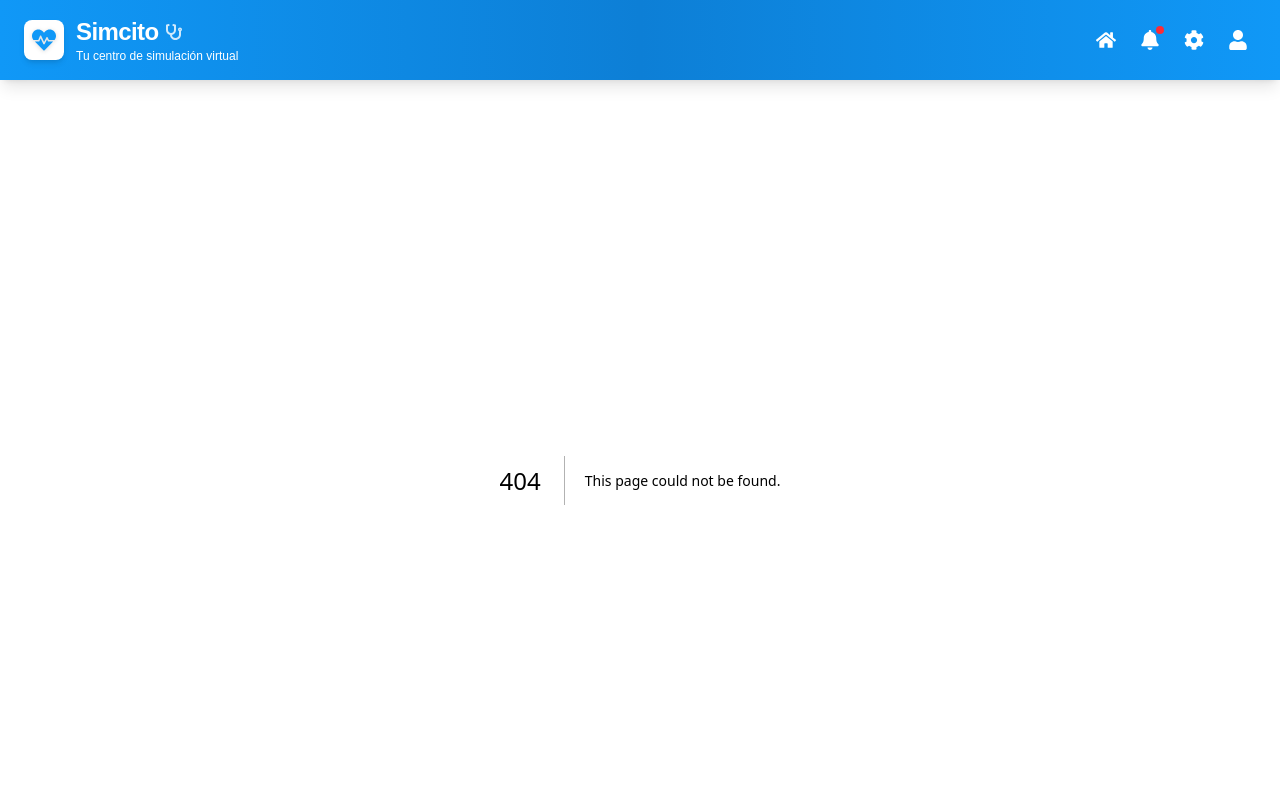
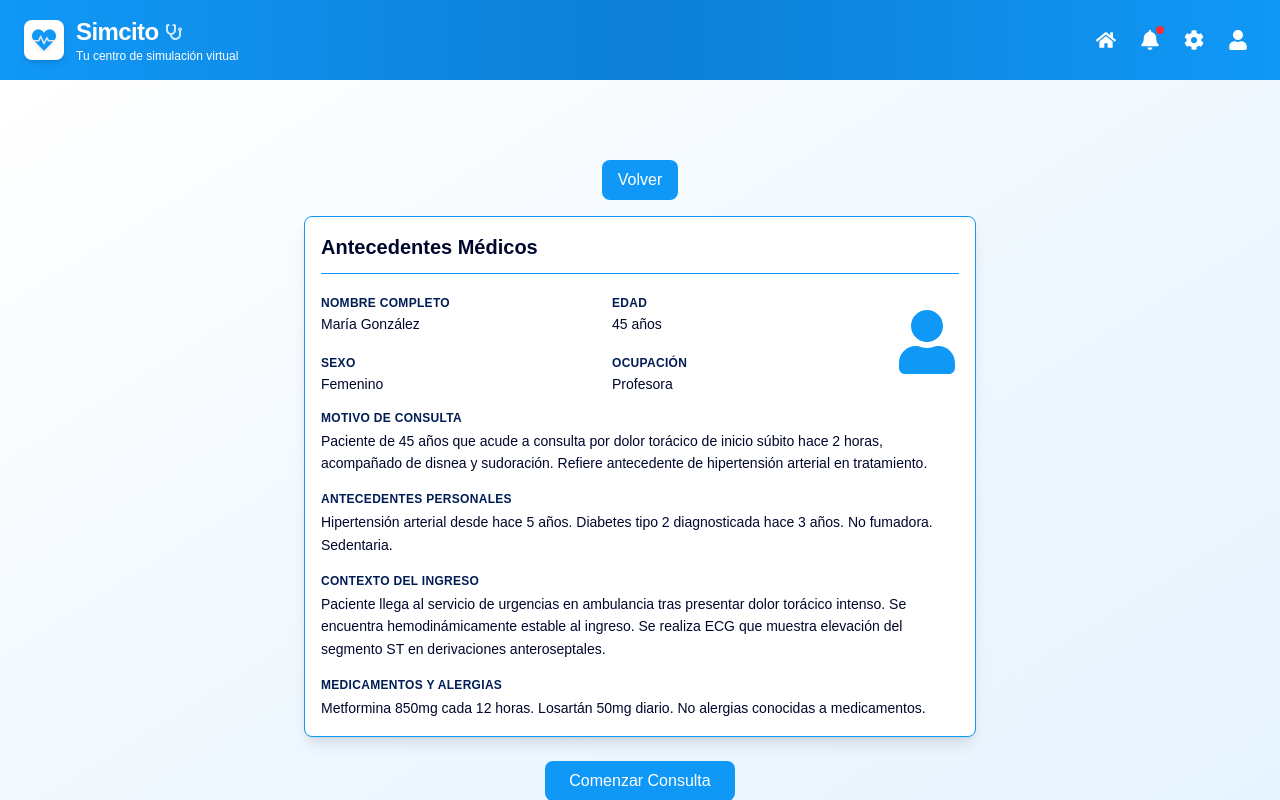
Before and after one commit to fcocea/hack-platanus-13, a Next.js app: page /casos-clinicos in a window 1280 px wide. Before the commit this address had no page. Built offline with nearby package versions, Linux system fonts and the light colour scheme.

Commit message:
feat: home page v1 done

```diff
--- /dev/null
+++ b/app/casos-clinicos/page.tsx
@@ -0,0 +1,56 @@
+"use client";
+
+import { useRouter } from "next/navigation";
+import AntecedentesMedicos from "../components/medical-history/AntecedentesMedicos";
+
+export default function CasosClinicosPage() {
+  const router = useRouter();
+
+  // Datos de ejemplo del paciente
+  const pacienteData = {
+    nombre: "María González",
+    edad: 45,
+    sexo: "Femenino",
+    ocupacion: "Profesora",
+    motivoConsulta: "Paciente de 45 años que acude a consulta por dolor torácico de inicio súbito hace 2 horas, acompañado de disnea y sudoración. Refiere antecedente de hipertensión arterial en tratamiento.",
+    antecedentesPersonales: "Hipertensión arterial desde hace 5 años. Diabetes tipo 2 diagnosticada hace 3 años. No fumadora. Sedentaria.",
+    contextoIngreso: "Paciente llega al servicio de urgencias en ambulancia tras presentar dolor torácico intenso. Se encuentra hemodinámicamente estable al ingreso. Se realiza ECG que muestra elevación del segmento ST en derivaciones anteroseptales.",
+    medicamentosYAlergias: "Metformina 850mg cada 12 horas. Losartán 50mg diario. No alergias conocidas a medicamentos."
+  };
+
+  return (
+    <div className="min-h-screen bg-gradient-to-br from-[#ffffff] via-[#f0f8ff] to-[#e6f3ff] flex flex-col">
+      <div className="flex-1 flex flex-col items-center justify-center p-4">
+        <div className="mb-4">
+          <button
+            onClick={() => router.back()}
+            className="bg-[#1098f7] hover:bg-[#0d7fd6] text-white font-medium py-2 px-4 rounded-lg transition-colors duration-200"
+          >
+            Volver
+          </button>
+        </div>
+        <AntecedentesMedicos
+          nombre={pacienteData.nombre}
+          edad={pacienteData.edad}
+          sexo={pacienteData.sexo}
+          ocupacion={pacienteData.ocupacion}
+          motivoConsulta={pacienteData.motivoConsulta}
+          antecedentesPersonales={pacienteData.antecedentesPersonales}
+          contextoIngreso={pacienteData.contextoIngreso}
+          medicamentosYAlergias={pacienteData.medicamentosYAlergias}
+        />
+        <div className="mt-6">
+          <button
+            onClick={() => {
+              // Aquí puedes agregar la lógica para continuar con la consulta
+              router.push("/simulador");
+            }}
+            className="bg-[#1098f7] hover:bg-[#0d7fd6] text-white font-medium py-2 px-6 rounded-lg transition-colors duration-200"
+          >
+            Comenzar Consulta
+          </button>
+        </div>
+      </div>
+    </div>
+  );
+}
--- a/app/page.tsx
+++ b/app/page.tsx
@@ -12,9 +12,9 @@ export default function Home() {
 
   const handleStartSimulation = () => {
     setIsLoading(true);
-    // Después de 3 segundos, navegar al simulador
+    // Después de 3 segundos, navegar a antecedentes médicos
     setTimeout(() => {
-      router.push("/simulador");
+      router.push("/casos-clinicos");
     }, 3000);
   };
 
```
